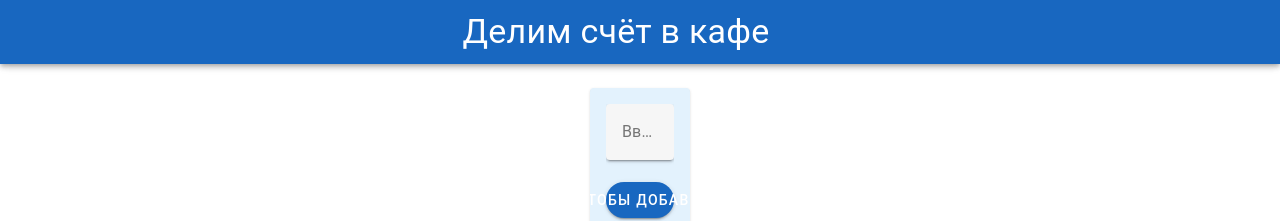
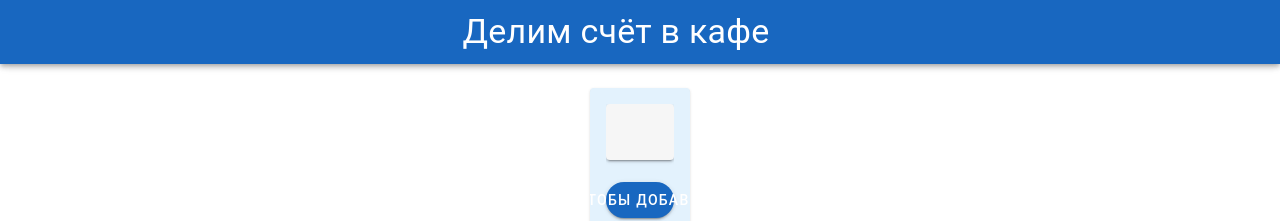
Before and after one commit to tropswhy/split-the-bill, a Vue app: page / in a window 1280 px wide. Shown: the top 221 px of the page. Built offline with nearby package versions, Linux system fonts and the light colour scheme; some icons are missing.

Commit message:
made Input clearable

```diff
--- a/src/components/ui/Input.vue
+++ b/src/components/ui/Input.vue
@@ -1,5 +1,5 @@
 <template>
     <v-text-field
-        label="Введите имя"
+        clearable
         variant="solo-filled" />
 </template>
```
